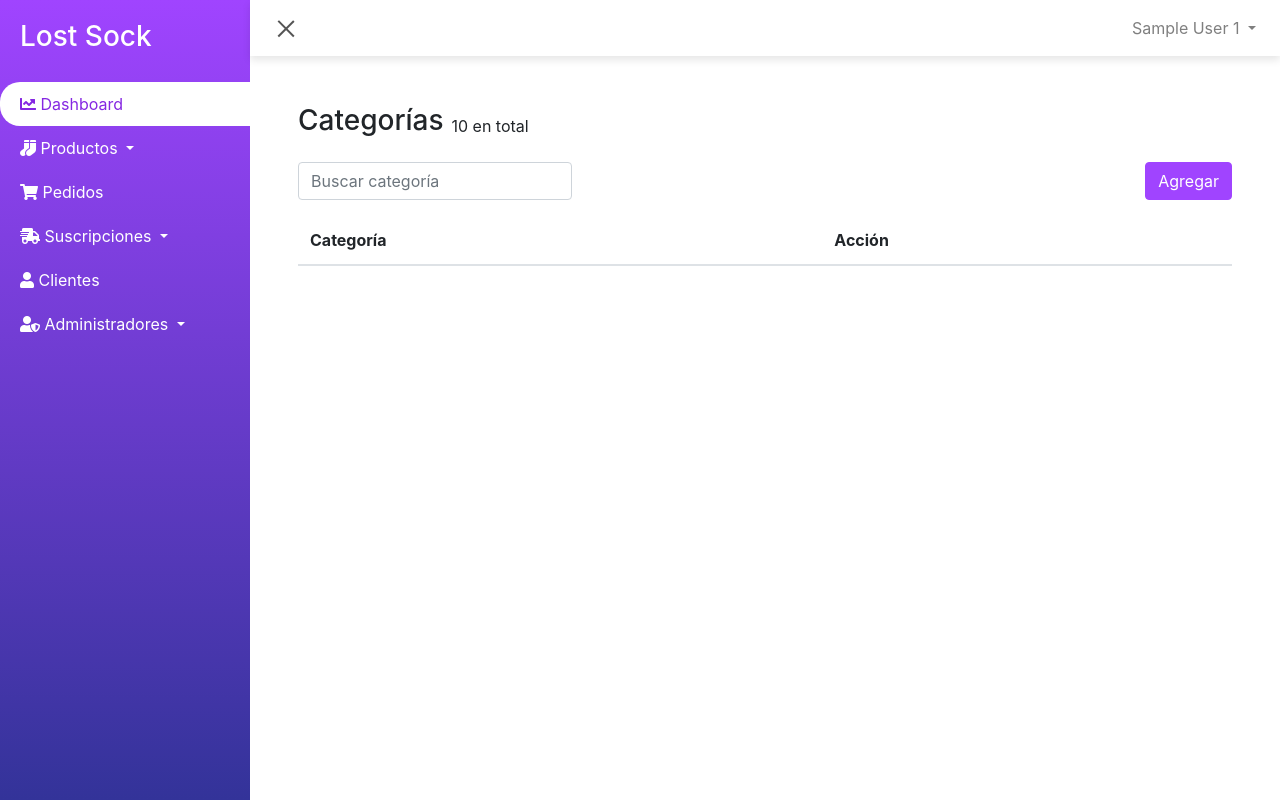
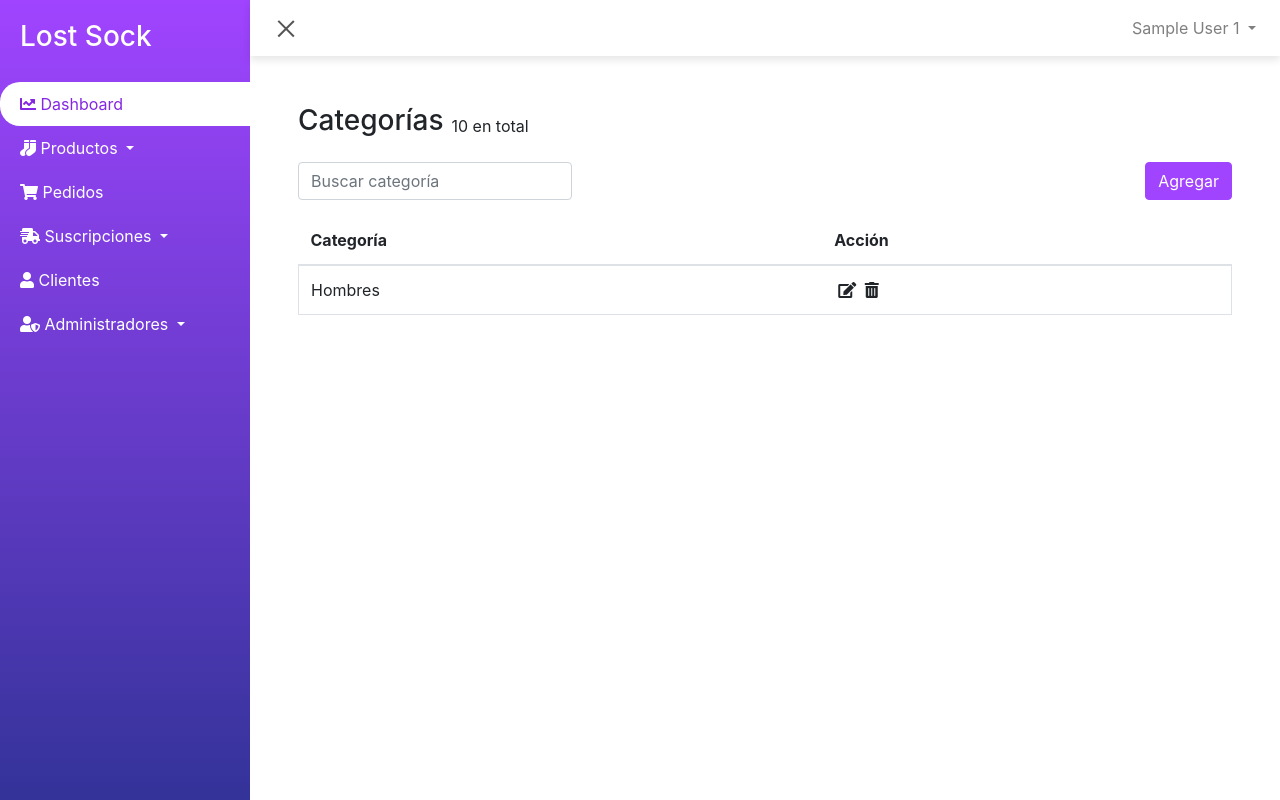
Before and after one commit to JasonPeraz4/lost-sock, a PHP site: page /product-category.php in a window 1280 px wide. Run offline with PHP 8.4, Linux system fonts and the light colour scheme; the visitor is signed in with stand-in values (Sample User, id 1); lists and menus that the app fills with data are empty; style sheets or scripts are compiled from the project's sources.

Commit message:
Last one

```diff
--- a/core/controllers/dashboard/product-category.js
+++ b/core/controllers/dashboard/product-category.js
@@ -14,6 +14,7 @@ function fillTable(dataset) {
     dataset.forEach(function (row) {
         // Se crean y concatenan las filas de la tabla con los datos de cada registro.
         content += `
+
             <tr>
                 <td><img src="../../resources/img/categorias/${row.imagen_categoria}" class="materialboxed" height="100"></td>
                 <td>${row.nombre_categoria}</td>
@@ -35,10 +36,6 @@ function fillTable(dataset) {
     });
     // Se agregan las filas al cuerpo de la tabla mediante su id para mostrar los registros.
     $('#tbody-rows').html(content);
-    // Se inicializa el componente Material Box asignado a las imagenes para que funcione el efecto Lightbox.
-    $('.materialboxed').materialbox();
-    // Se inicializa el componente Tooltip asignado a los enlaces para que funcionen las sugerencias textuales.
-    $('.tooltipped').tooltip();
 }
 
 // Evento para mostrar los resultados de una búsqueda.
--- a/views/dashboard/product-category.php
+++ b/views/dashboard/product-category.php
@@ -81,7 +81,14 @@ Page::headerTemplate('Categorias', null);
             <th>Acción</th>
         </tr>
     </thead>
-    <tbody class="table-bordered" id="tbody-rows" >
+    <tbody class="table-bordered" id="tbody-rows">
+        <tr>
+            <td>Hombres</td>
+            <td>
+                <a class="fas fa-edit mx-1" data-toggle="modal" data-target="#nuevaCategoria"></a>
+                <a class="fas fa-trash-alt" data-toggle="modal" data-target="#eliminarCategoria"></a>
+            </td>
+        </tr>
     </tbody>
 </table>
 <?php
```
